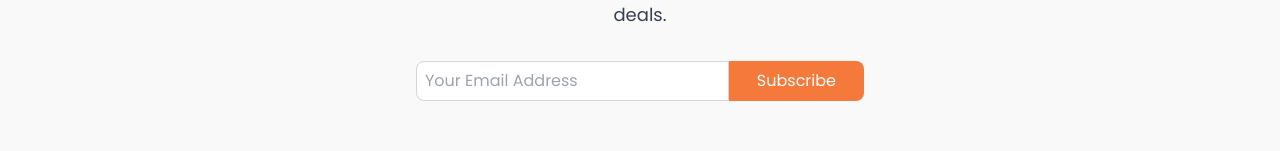
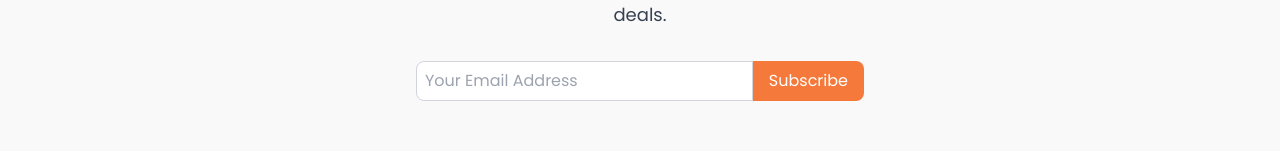
Before and after one commit to sidgurusamy/jaitravels-frontend, a React (Vite) app: page / in a window 1280 px wide. Shown: the part 5457-5608 px from the top of the page. Built offline with nearby package versions, Linux system fonts and the light colour scheme; no server answers.

Commit message:
subscribe button

```diff
--- a/src/components/common/Subscription.jsx
+++ b/src/components/common/Subscription.jsx
@@ -75,7 +75,7 @@ const handleSubmit = async (e) => {
               />
               <button
                 type="submit"
-                className={`bg-[#f5793b] text-white px-7 py-2 rounded-r-lg transition ${
+                className={`bg-[#f5793b] text-white px-4 py-2 rounded-r-lg transition ${
                   loading ? "opacity-50 cursor-not-allowed" : ""
                 }`}
                 disabled={loading}
```
